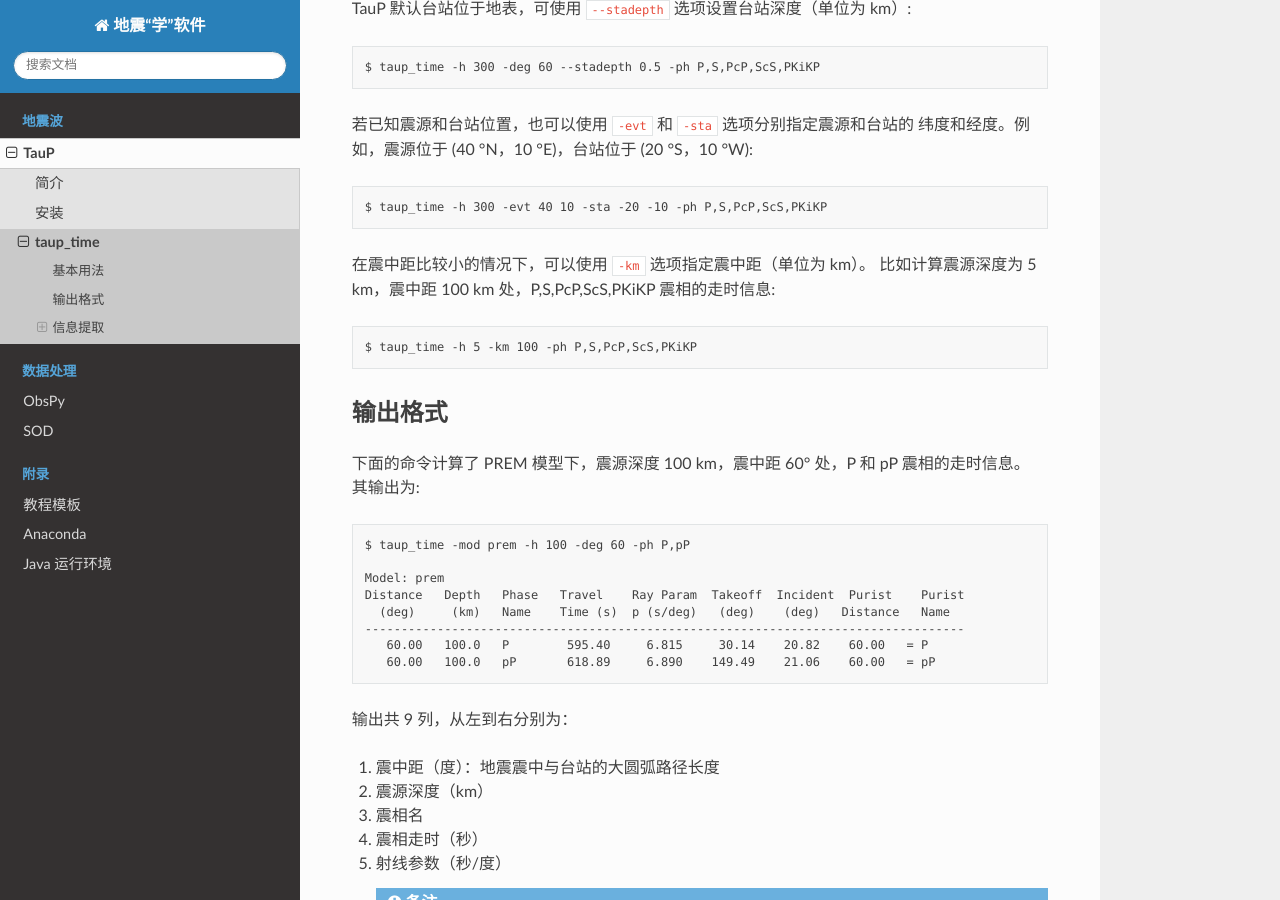
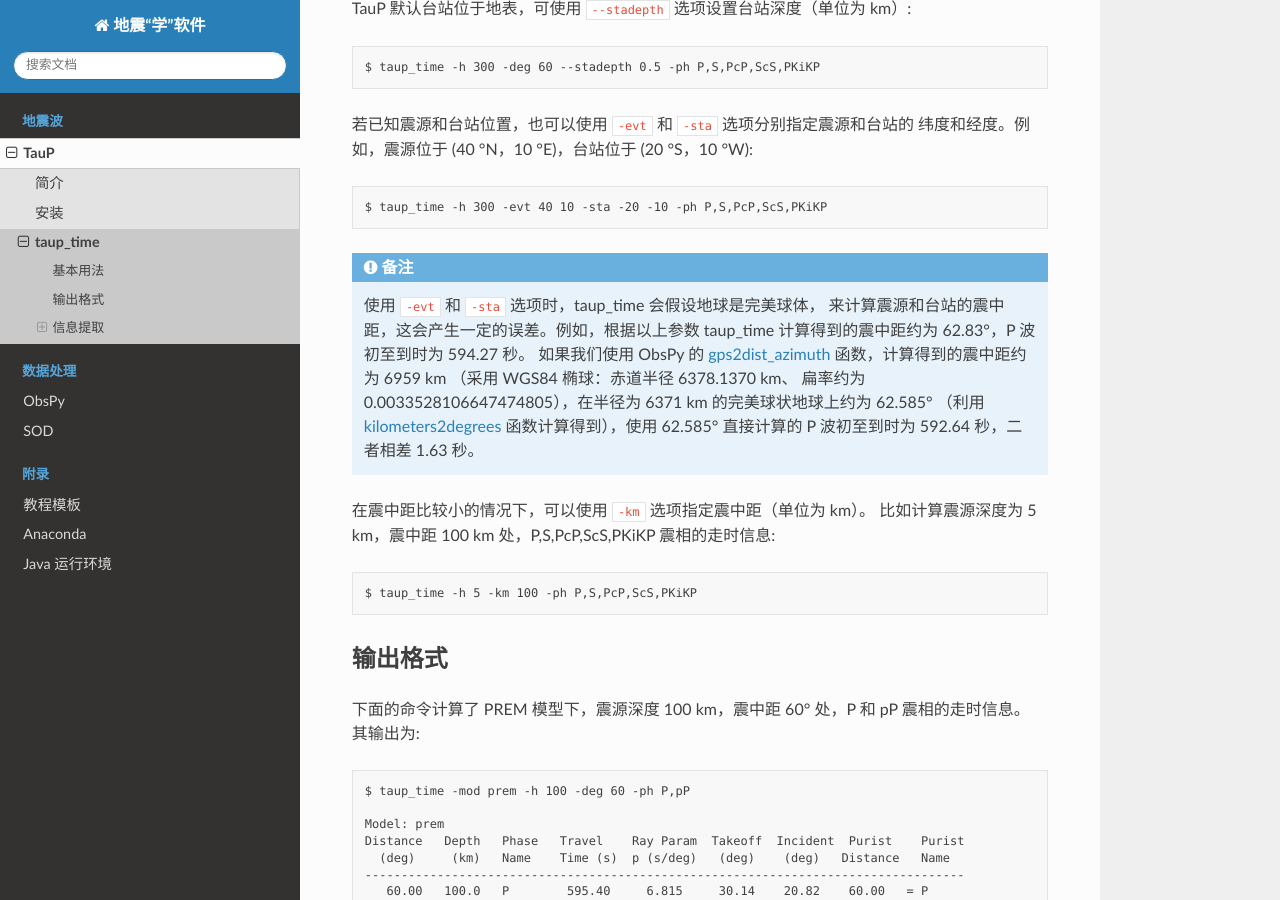
Before and after one commit to seismo-learn/software, a Sphinx documentation site: the page built from source/taup/taup_time.rst, in a window 1280 px wide and 900 px high, scrolled down 666 px. Built offline with Sphinx 7.4.7 and the Read the Docs theme 2.0.0, drawn with Linux system fonts in a browser that asks for light colours.

Commit message:
Add a note about distance calulation in taup_time

```diff
--- a/source/taup/taup_time.rst
+++ b/source/taup/taup_time.rst
@@ -30,6 +30,18 @@ TauP 默认台站位于地表，可使用 ``--stadepth`` 选项设置台站深
 纬度和经度。例如，震源位于 (40 °N，10 °E)，台站位于 (20 °S，10 °W)::
 
    $ taup_time -h 300 -evt 40 10 -sta -20 -10 -ph P,S,PcP,ScS,PKiKP
+
+.. note::
+
+   使用 ``-evt`` 和 ``-sta`` 选项时，taup_time 会假设地球是完美球体，
+   来计算震源和台站的震中距，这会产生一定的误差。例如，根据以上参数
+   taup_time 计算得到的震中距约为 62.83°，P 波初至到时为 594.27 秒。
+   如果我们使用 ObsPy 的
+   `gps2dist_azimuth <https://docs.obspy.org/packages/autogen/obspy.geodetics.base.gps2dist_azimuth.html#obspy.geodetics.base.gps2dist_azimuth>`__
+   函数，计算得到的震中距约为 6959 km （采用 WGS84 椭球：赤道半径 6378.1370 km、
+   扁率约为 0.0033528106647474805），在半径为 6371 km 的完美球状地球上约为 62.585°
+   （利用 `kilometers2degrees <https://docs.obspy.org/packages/autogen/obspy.geodetics.base.kilometers2degrees.html#obspy.geodetics.base.kilometers2degrees>`__
+   函数计算得到），使用 62.585° 直接计算的 P 波初至到时为 592.64 秒，二者相差 1.63 秒。
 
 在震中距比较小的情况下，可以使用 ``-km`` 选项指定震中距（单位为 km）。
 比如计算震源深度为 5 km，震中距 100 km 处，P,S,PcP,ScS,PKiKP 震相的走时信息::
```
